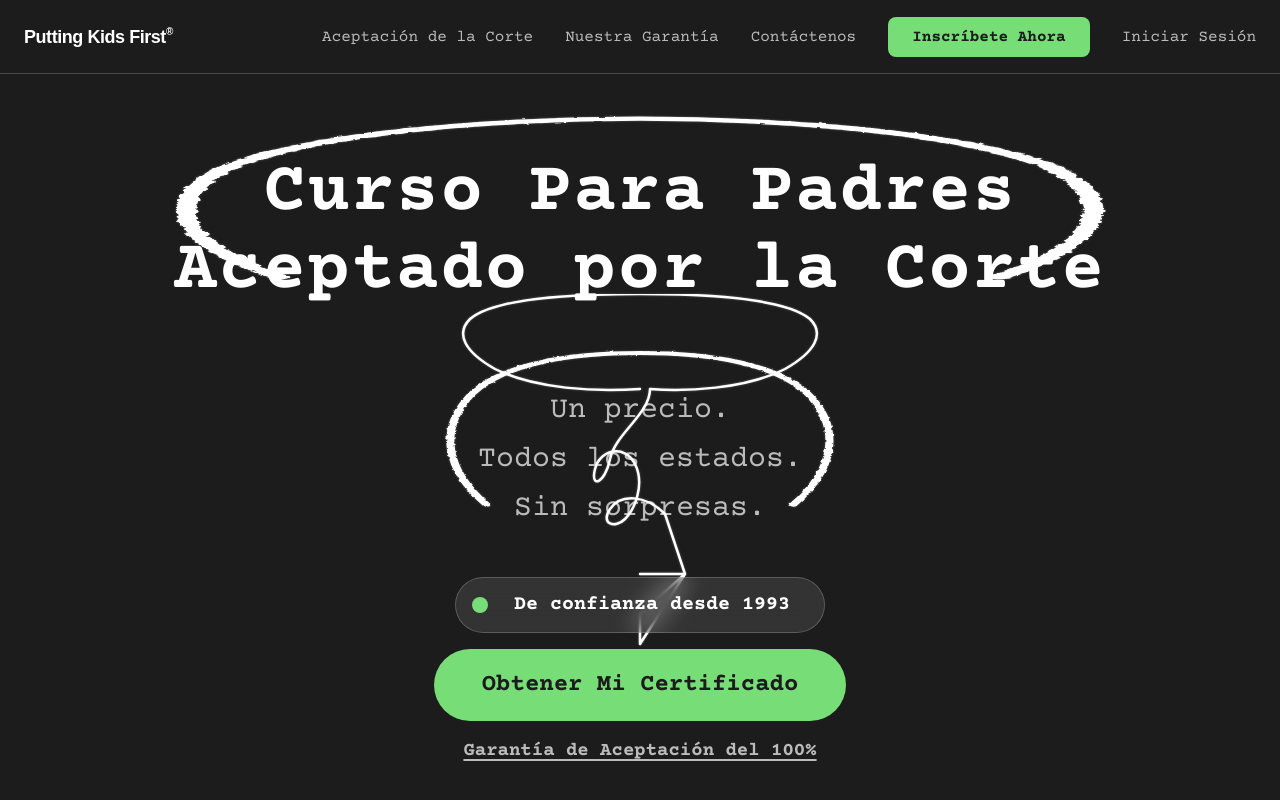
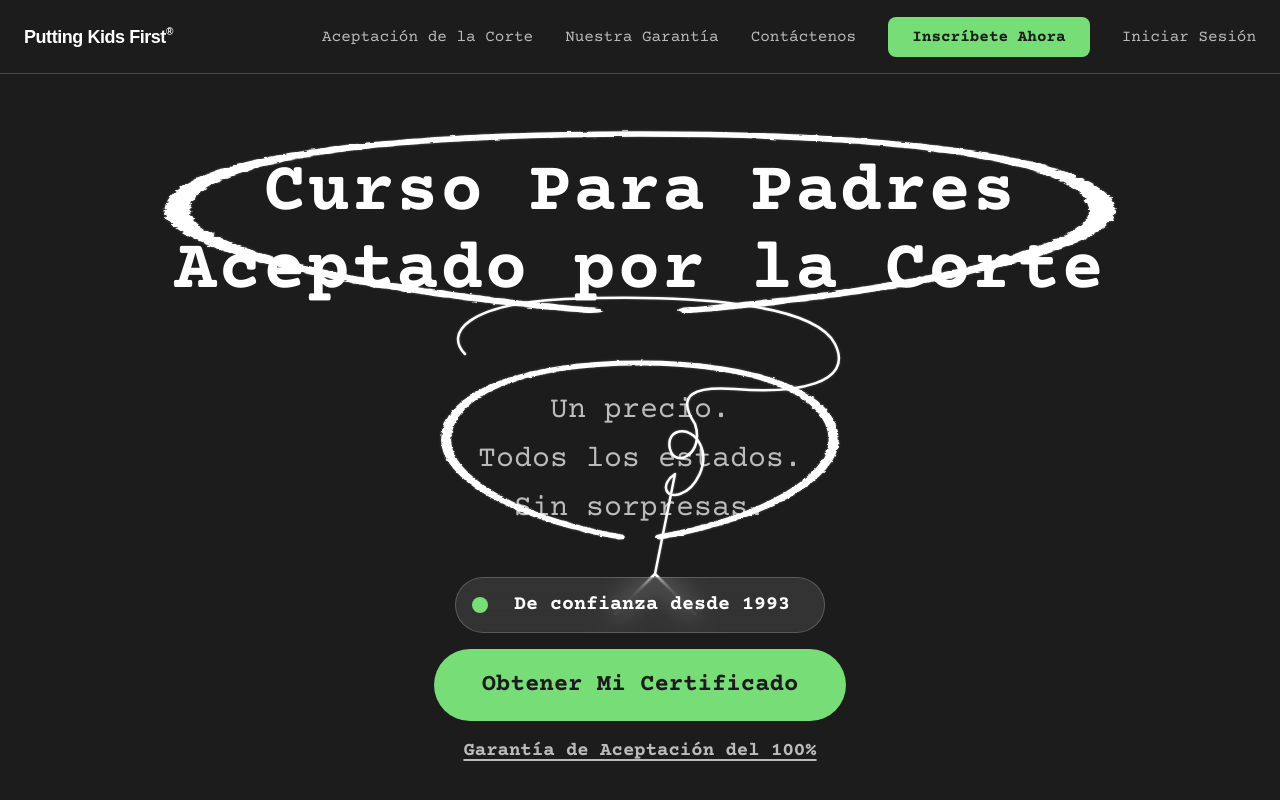
Before and after one commit to buckschott/cursoparapadres, a Next.js app: page / in a window 1280 px wide. Shown: the top 800 px of the page. Built offline with nearby package versions, Linux system fonts and the light colour scheme; no server answers; a web font is replaced by a local one.

Commit message:
Fix: circles almost closed, same stroke width, loose swoop around badge per drawing

```diff
--- a/components/ChalkBadgeArrow.tsx
+++ b/components/ChalkBadgeArrow.tsx
@@ -65,35 +65,32 @@ export default function ChalkBadgeArrow() {
 
         <g filter="url(#chalkTextureBadgeArrow)" mask="url(#eraserMaskBadgeArrow)">
           {/*
-            One continuous path - no breaks:
-            1. Start at bottom center of badge
-            2. Go LEFT and UP around the badge (counterclockwise)
-            3. Come back to bottom (open circle, doesn't close completely)
-            4. From bottom, continue into first pigtail curl
+            One continuous path matching the hand drawing:
+            1. Start from upper left
+            2. Swoop loosely around/over the badge (not a tight circle)
+            3. Exit lower right of badge
+            4. First pigtail curl
             5. Second pigtail curl
-            6. Straight-ish line pointing down toward CTA
-            7. Triangle arrowhead (3 lines connected, pointing DOWN)
+            6. Line going down toward CTA
+            7. Triangle arrowhead (3 connected lines pointing DOWN)
           */}
           <path
-            d="M 225 95
-               C 180 98, 120 95, 80 75
-               C 50 58, 40 40, 55 25
-               C 75 8, 130 0, 225 0
-               C 320 0, 375 8, 395 25
-               C 410 40, 400 58, 370 75
-               C 330 95, 270 98, 235 95
+            d="M 50 60
+               C 30 40, 50 10, 150 5
+               C 280 0, 400 10, 420 50
+               C 440 90, 380 100, 320 95
+               C 280 92, 260 100, 280 130
 
-               C 235 120, 200 140, 195 165
-               C 190 190, 175 195, 180 175
-               C 185 155, 210 150, 220 170
-               C 230 190, 220 215, 210 225
-               C 200 235, 185 230, 195 215
-               C 205 200, 230 200, 250 220
-               L 270 280
-               L 225 350
-               L 225 320
-               L 270 280
-               L 225 280"
+               C 290 160, 260 175, 255 155
+               C 250 135, 275 130, 285 150
+               C 295 170, 280 195, 265 200
+               C 250 205, 245 190, 260 180
+
+               L 240 280
+
+               L 200 320
+               L 240 280
+               L 280 320"
             stroke="#FFFFFF"
             strokeWidth="2.5"
             strokeLinecap="round"
@@ -101,8 +98,8 @@ export default function ChalkBadgeArrow() {
             fill="none"
             className={`badge-arrow-path ${state === 'drawing' ? getDrawingClass() : ''} ${state === 'visible' ? 'badge-arrow-visible' : ''}`}
             style={{
-              strokeDasharray: 1800,
-              strokeDashoffset: state === 'hidden' ? 1800 : state === 'visible' ? 0 : 1800,
+              strokeDasharray: 1600,
+              strokeDashoffset: state === 'hidden' ? 1600 : state === 'visible' ? 0 : 1600,
             }}
           />
         </g>
@@ -127,16 +124,16 @@ export default function ChalkBadgeArrow() {
 
         @keyframes drawBadgePortion {
           from {
-            stroke-dashoffset: 1800;
+            stroke-dashoffset: 1600;
           }
           to {
-            stroke-dashoffset: 1100;
+            stroke-dashoffset: 900;
           }
         }
 
         @keyframes drawArrowPortion {
           from {
-            stroke-dashoffset: 1100;
+            stroke-dashoffset: 900;
           }
           to {
             stroke-dashoffset: 0;
--- a/components/ChalkCircle.tsx
+++ b/components/ChalkCircle.tsx
@@ -36,16 +36,16 @@ export default function ChalkCircle({ children, target, className = '' }: ChalkC
 
   const circleState = getCircleState();
 
-  // Open/broken circle paths - gap at bottom, larger padding
-  // These don't close (no Z), leaving a gap
+  // Open/broken circle paths - small gap at bottom (~95% closed)
+  // These don't close (no Z), leaving a small gap
   const getPath = () => {
     switch (target) {
       case 'title':
-        // Wide oval for title - open at bottom, starts bottom-left, ends bottom-right
-        return 'M 15 70 C 5 55, 3 35, 10 20 C 18 5, 35 -2, 50 -2 C 65 -2, 82 5, 90 20 C 97 35, 95 55, 85 70';
+        // Wide oval for title - almost closed, small gap at bottom center
+        return 'M 45 85 C 20 75, 5 55, 5 40 C 5 20, 20 5, 50 5 C 80 5, 95 20, 95 40 C 95 55, 80 75, 55 85';
       case 'subtext':
-        // Medium oval for subtext - open at bottom
-        return 'M 12 72 C 2 55, 0 35, 8 18 C 16 2, 33 -3, 50 -3 C 67 -3, 84 2, 92 18 C 100 35, 98 55, 88 72';
+        // Medium oval for subtext - almost closed
+        return 'M 45 88 C 18 78, 2 58, 2 40 C 2 18, 20 2, 50 2 C 80 2, 98 18, 98 40 C 98 58, 82 78, 55 88';
       default:
         return '';
     }
@@ -109,7 +109,7 @@ export default function ChalkCircle({ children, target, className = '' }: ChalkC
           d={getPath()}
           fill="none"
           stroke="#FFFFFF"
-          strokeWidth="2"
+          strokeWidth="2.5"
           strokeLinecap="round"
           strokeLinejoin="round"
           filter={`url(#chalkTexture-${target})`}
```
